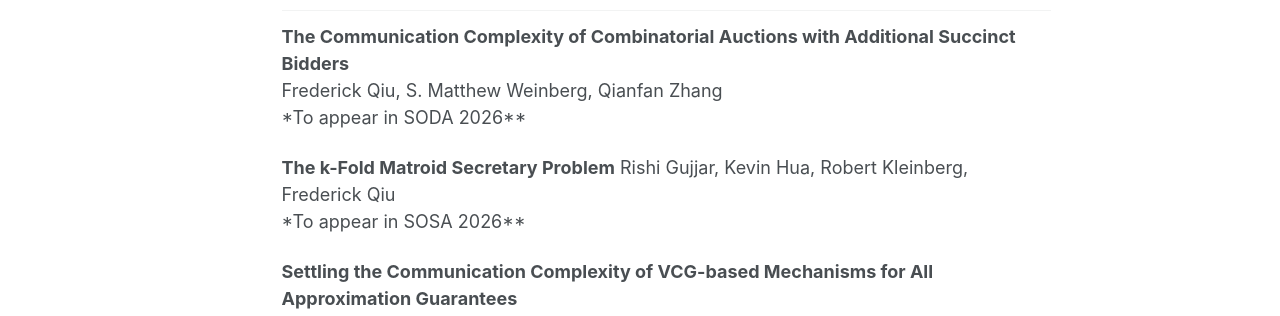
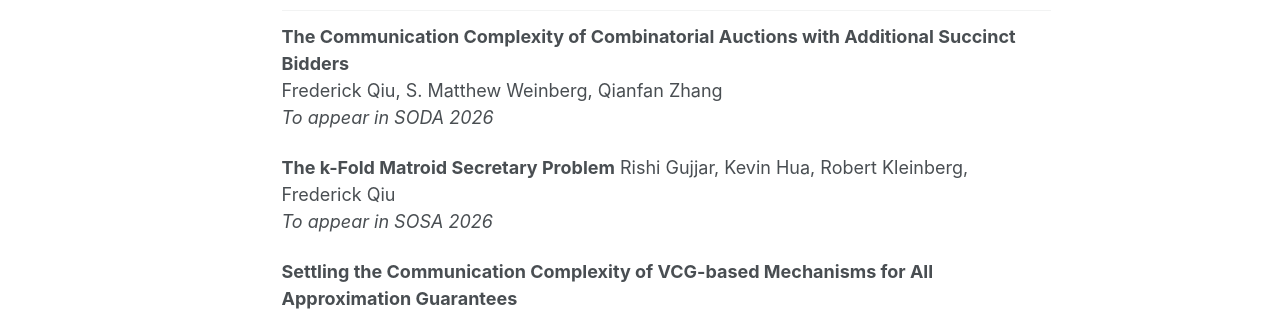
Before and after one commit to frederickqiu/frederickqiu.github.io, a Jekyll site: the page built from _pages/about.md, in a window 1280 px wide and 1212 px high. Shown: the part 356-672 px from the top of the window. Built offline with Jekyll 4.4.1, drawn with Linux system fonts in a browser that asks for light colours.

```diff
--- a/_pages/about.md
+++ b/_pages/about.md
@@ -13,12 +13,12 @@ Hi I'm Freddy. I'm a second-year CS PhD student at Princeton. I'm interested in
 
 **The Communication Complexity of Combinatorial Auctions with Additional Succinct Bidders**\
 Frederick Qiu, S. Matthew Weinberg, Qianfan Zhang\
-*To appear in SODA 2026**
+*To appear in SODA 2026*
 
 
 **The k-Fold Matroid Secretary Problem**
 Rishi Gujjar, Kevin Hua, Robert Kleinberg, Frederick Qiu\
-*To appear in SOSA 2026**
+*To appear in SOSA 2026*
 
 
 **Settling the Communication Complexity of VCG-based Mechanisms for All Approximation Guarantees**\
```
